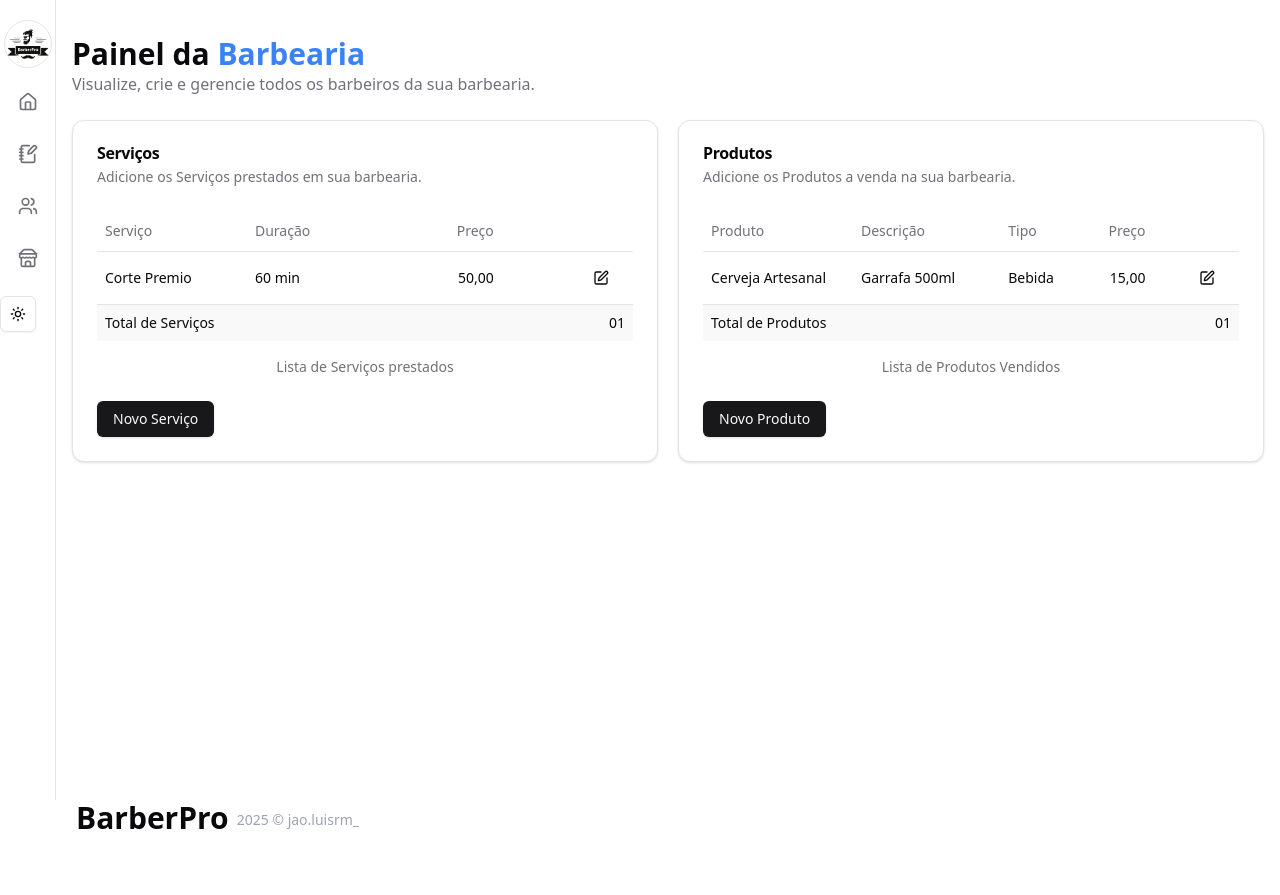
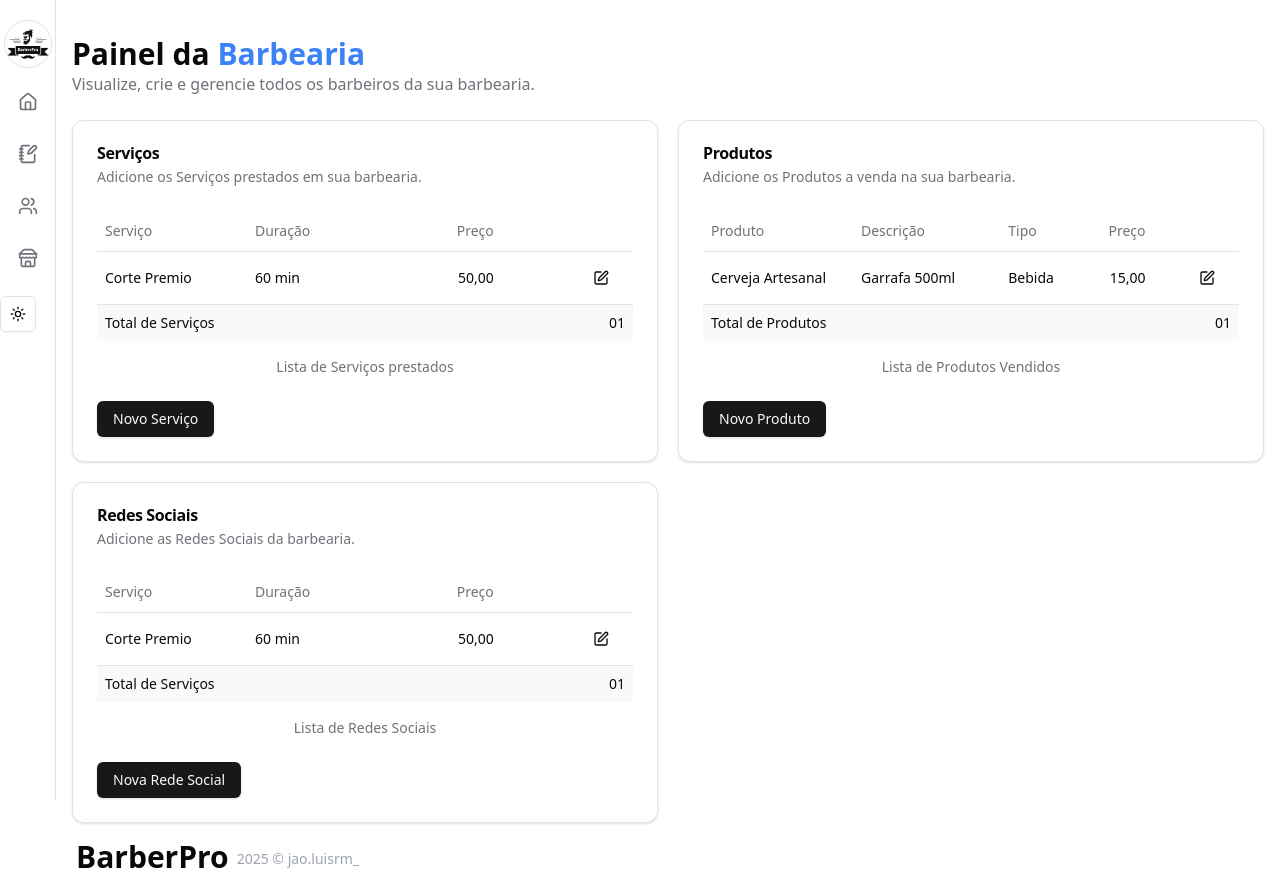
Before and after one commit to jooluisrm/barber-pro-barbearia, a Next.js app: page /barbearia in a window 1280 px wide. Before the commit the page ends 856 px from the top, so only its background shows below. Built offline with nearby package versions, Linux system fonts and the light colour scheme.

Commit message:
section para mostrar redes sociais criada

```diff
--- a/src/components/barbearia/mainBarbearia.tsx
+++ b/src/components/barbearia/mainBarbearia.tsx
@@ -1,5 +1,6 @@
 import { CardProducts } from "./products/cardProducts";
 import { CardServices } from "./services/cardServices";
+import { CardSocialMidia } from "./socialMidia/cardSocialMidia";
 
 export const MainBarbearia = () => {
     return (
@@ -15,6 +16,7 @@ export const MainBarbearia = () => {
             <div className="grid grid-cols-1 md:grid-cols-2 gap-5">
                 <CardServices />
                 <CardProducts />
+                <CardSocialMidia />
             </div>
         </main>
     );
--- /dev/null
+++ b/src/components/barbearia/socialMidia/cardSocialMidia.tsx
@@ -0,0 +1,28 @@
+import { Button } from "@/components/ui/button"
+import {
+    Card,
+    CardContent,
+    CardDescription,
+    CardFooter,
+    CardHeader,
+    CardTitle,
+} from "@/components/ui/card"
+import { TableSocialMidia } from "./tableSocialMidia"
+import { DialogNewSocialMidia } from "./dialogNewSocialMidia";
+
+export const CardSocialMidia = () => {
+    return (
+        <Card>
+            <CardHeader>
+                <CardTitle>Redes Sociais</CardTitle>
+                <CardDescription>Adicione as Redes Sociais da barbearia.</CardDescription>
+            </CardHeader>
+            <CardContent>
+                <TableSocialMidia /> {/*Tabela para carregar Redes Sociais*/}
+            </CardContent>
+            <CardFooter className="flex justify-between">
+                <DialogNewSocialMidia />
+            </CardFooter>
+        </Card>
+    );
+}
--- /dev/null
+++ b/src/components/barbearia/socialMidia/dialogEditSocialMidia.tsx
@@ -0,0 +1,59 @@
+import { Button } from "@/components/ui/button"
+import {
+    Dialog,
+    DialogContent,
+    DialogDescription,
+    DialogFooter,
+    DialogHeader,
+    DialogTitle,
+    DialogTrigger,
+} from "@/components/ui/dialog"
+import { Input } from "@/components/ui/input"
+import { Label } from "@/components/ui/label"
+import { EditIcon, Scissors, Trash } from "lucide-react"
+
+export const DialogEditSocialMidia = () => {
+    return (
+        <Dialog>
+            <DialogTrigger asChild>
+                <Button variant={"ghost"}><EditIcon /></Button>
+            </DialogTrigger>
+            <DialogContent className="sm:max-w-[425px]">
+                <DialogHeader className="border-b pb-4">
+                    <DialogTitle className="text-2xl font-bold flex items-center gap-2">
+                        <Scissors className="w-6 h-6" />
+                        Editar Serviço
+                    </DialogTitle>
+                    <DialogDescription className="text-muted-foreground mt-2">
+                        Atualize os detalhes deste serviço oferecido pela barbearia
+                        <span className="block text-sm text-primary/80 mt-1">
+                            As alterações afetarão todos os agendamentos.
+                        </span>
+                    </DialogDescription>
+                </DialogHeader>
+                <div className="flex flex-col gap-4">
+                    <div className="">
+                        <label htmlFor="">Serviço</label>
+                        <Input placeholder="Nome do serviço" />
+                    </div>
+                    <div className="flex justify-between gap-5">
+                        <div className="">
+                            <label htmlFor="">Duração</label>
+                            <Input type="number" min={5} placeholder="Minutos" />
+                        </div>
+                        <div className="">
+                            <label htmlFor="">Preço</label>
+                            <Input type="number" min={0} placeholder="R$" />
+                        </div>
+                    </div>
+                </div>
+                <DialogFooter className="gap-3">
+                    <Button variant={"destructive"}>
+                        <Trash />
+                    </Button>
+                    <Button>Salvar</Button>
+                </DialogFooter>
+            </DialogContent>
+        </Dialog>
+    )
+}
--- /dev/null
+++ b/src/components/barbearia/socialMidia/dialogNewSocialMidia.tsx
@@ -0,0 +1,52 @@
+import { Button } from "@/components/ui/button"
+import {
+    Dialog,
+    DialogContent,
+    DialogDescription,
+    DialogFooter,
+    DialogHeader,
+    DialogTitle,
+    DialogTrigger,
+} from "@/components/ui/dialog"
+import { Input } from "@/components/ui/input"
+import { Label } from "@/components/ui/label"
+import { PlusCircle } from "lucide-react"
+import { SelectSocialMidia } from "./selectSocialMidia"
+
+export const DialogNewSocialMidia = () => {
+    return (
+        <Dialog>
+            <DialogTrigger asChild>
+                <Button>Nova Rede Social</Button>
+            </DialogTrigger>
+            <DialogContent className="sm:max-w-[425px]">
+                <DialogHeader className="border-b pb-4">
+                    <DialogTitle className="text-2xl font-bold flex items-center gap-2">
+                        <PlusCircle className="w-6 h-6" />
+                        Cadastrar Nova Rede Social
+                    </DialogTitle>
+                    <DialogDescription className="text-muted-foreground mt-2">
+                        <span className="block text-sm text-primary/80 mt-1">
+                            A Rede Social aparecerá no site da barbearia.
+                        </span>
+                    </DialogDescription>
+                </DialogHeader>
+                <div className="flex flex-col gap-4">
+                    <div className="flex gap-5">
+                        <div className="">
+                            <label htmlFor="" className="">Rede Social</label>
+                            <SelectSocialMidia />
+                        </div>
+                    </div>
+                    <div className="">
+                        <label htmlFor="">Link</label>
+                        <Input placeholder="Link da rede social" />
+                    </div>
+                </div>
+                <DialogFooter>
+                    <Button type="submit">Criar</Button>
+                </DialogFooter>
+            </DialogContent>
+        </Dialog>
+    )
+}
--- /dev/null
+++ b/src/components/barbearia/socialMidia/selectSocialMidia.tsx
@@ -0,0 +1,29 @@
+import {
+    Select,
+    SelectContent,
+    SelectGroup,
+    SelectItem,
+    SelectLabel,
+    SelectTrigger,
+    SelectValue,
+} from "@/components/ui/select"
+
+export const SelectSocialMidia = () => {
+    return (
+        <Select>
+            <SelectTrigger className="w-[180px]">
+                <SelectValue placeholder="Selecionar" />
+            </SelectTrigger>
+            <SelectContent>
+                <SelectGroup>
+                    <SelectLabel>Redes Sociais</SelectLabel>
+                    <SelectItem value="Instagram">Instagram</SelectItem>
+                    <SelectItem value="Facebook">Facebook</SelectItem>
+                    <SelectItem value="TikTok">TikTok</SelectItem>
+                    <SelectItem value="Youtube">Youtube</SelectItem>
+                    <SelectItem value="Twitter">Twitter</SelectItem>
+                </SelectGroup>
+            </SelectContent>
+        </Select>
+    )
+}
--- /dev/null
+++ b/src/components/barbearia/socialMidia/tableSocialMidia.tsx
@@ -0,0 +1,45 @@
+import {
+    Table,
+    TableBody,
+    TableCaption,
+    TableCell,
+    TableFooter,
+    TableHead,
+    TableHeader,
+    TableRow,
+} from "@/components/ui/table"
+import { DialogEditSocialMidia } from "./dialogEditSocialMidia";
+
+export const TableSocialMidia = () => {
+    return (
+        <Table>
+            <TableCaption>Lista de Redes Sociais</TableCaption>
+            <TableHeader>
+                <TableRow>
+                    <TableHead className="w-[150px]">Serviço</TableHead>
+                    <TableHead>Duração</TableHead>
+                    <TableHead className="text-right">Preço</TableHead>
+                    <TableHead className="text-right"></TableHead>
+                </TableRow>
+            </TableHeader>
+            <TableBody>
+
+                <TableRow >
+                    <TableCell className="font-medium">Corte Premio</TableCell>
+                    <TableCell>60 min</TableCell>
+                    <TableCell className="text-right">50,00</TableCell>
+                    <TableCell  className="flex justify-end items-center">
+                        <DialogEditSocialMidia />
+                    </TableCell>
+                </TableRow>
+
+            </TableBody>
+            <TableFooter>
+                <TableRow>
+                    <TableCell colSpan={3}>Total de Serviços</TableCell>
+                    <TableCell className="text-right">01</TableCell>
+                </TableRow>
+            </TableFooter>
+        </Table>
+    );
+}
```
